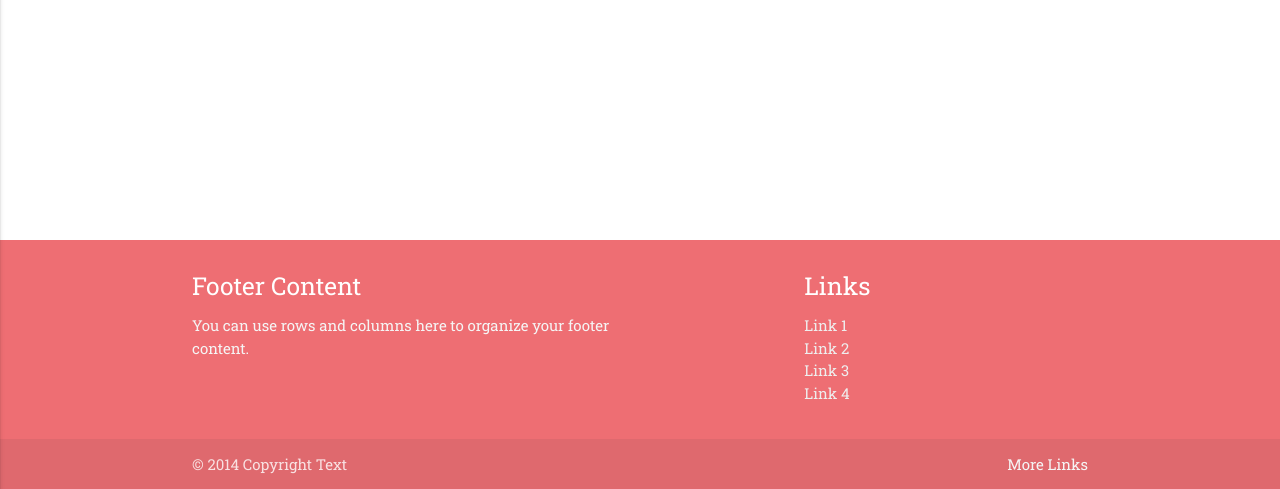
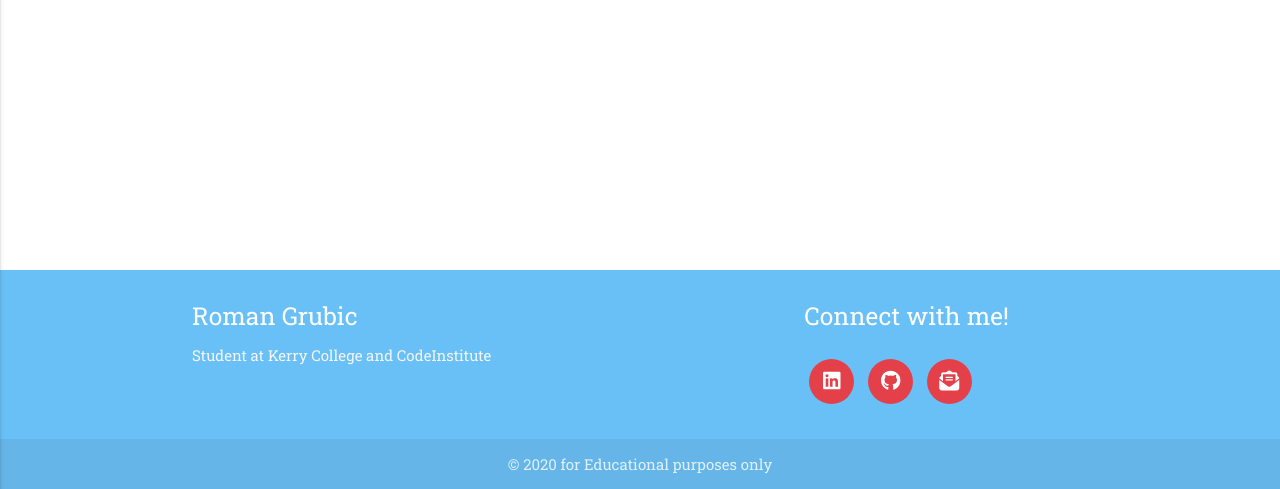
Before and after one commit to romangrubic/task-manager, a Flask app: page / in a window 1280 px wide. Shown: the part 311-800 px from the top of the page. Run offline with Flask 2, Linux system fonts and the light colour scheme; data that the repository does not hold is empty; some libraries are stand-ins or nearby versions.

Commit message:
Styled the footer and put links inside.

```diff
--- a/static/css/style.css
+++ b/static/css/style.css
@@ -39,3 +39,29 @@ main {
 .collapsible-body{
     margin: 5px 25px;
 }
+
+/* ---------- Footer -----------*/
+.page-footer{
+    background-color:rgb(105, 192, 247);
+}
+.list-inline{
+  display: inline-block;
+}
+.footer-icons{
+    margin: 15px 5px 0;
+    font-size: 20px;
+}
+.footer-icon {
+    width: 45px;
+    height: 45px;
+    border-radius: 50%;
+    padding:18px 0;
+    line-height: 7px;
+    text-align: center;
+    color: white;
+    background: #ff2424d0;
+    transition: all 0.35s ease-in-out;
+}
+.footer-icon:hover{
+    background: rgb(94, 190, 250);
+}
--- a/templates/base.html
+++ b/templates/base.html
@@ -7,6 +7,7 @@
 	<meta http-equiv="X-UA-Compatible" content="ie=edge">
 	<title>Task Manager - {{ tittle }}</title>
 	<link href="https://fonts.googleapis.com/icon?family=Material+Icons" rel="stylesheet">
+    <script src="https://kit.fontawesome.com/41a908fb89.js" crossorigin="anonymous"></script>
 	<link rel="stylesheet" href="https://cdnjs.cloudflare.com/ajax/libs/materialize/0.100.2/css/materialize.min.css">
     <link rel="icon" type="image/png" sizes="16x16" href="{{url_for('static', filename='images/icon/tittle-icon.png')}}">
 	<link rel="stylesheet" href="{{url_for('static', filename='css/style.css')}}" type="text/css">
@@ -43,24 +44,27 @@
           <div class="container">
             <div class="row">
               <div class="col l6 s12">
-                <h5 class="white-text">Footer Content</h5>
-                <p class="grey-text text-lighten-4">You can use rows and columns here to organize your footer content.</p>
+                <h5 class="white-text">Roman Grubic</h5>
+                <p class="grey-text text-lighten-4">Student at Kerry College and CodeInstitute</p>
               </div>
               <div class="col l4 offset-l2 s12">
-                <h5 class="white-text">Links</h5>
+                <h5 class="white-text">Connect with me!</h5>
                 <ul>
-                  <li><a class="grey-text text-lighten-3" href="#!">Link 1</a></li>
-                  <li><a class="grey-text text-lighten-3" href="#!">Link 2</a></li>
-                  <li><a class="grey-text text-lighten-3" href="#!">Link 3</a></li>
-                  <li><a class="grey-text text-lighten-3" href="#!">Link 4</a></li>
+                  <li class="list-inline footer-icons"><a href="https://www.linkedin.com/in/roman-grubic-b835ab67/" target="-blank">
+						<i class="fab fa-linkedin  footer-icon" aria-hidden="true"></i>
+						<span class="sr-only">LinkedIn</span></a></li>
+                  <li class="list-inline footer-icons"><a href="https://github.com/romangrubic" target="-blank">
+						<i class="fab fa-github  footer-icon" aria-hidden="true"></i>
+						<span class="sr-only">Github</span></a></li>
+                  <li class="list-inline footer-icons"><i class="fas fa-envelope-open-text footer-icon" aria-hidden="true" data-toggle="modal" data-target="#contactModal"></i>
+					<span class="sr-only">E-mail</span></li>
                 </ul>
               </div>
             </div>
           </div>
           <div class="footer-copyright">
-            <div class="container">
-            © 2014 Copyright Text
-            <a class="grey-text text-lighten-4 right" href="#!">More Links</a>
+            <div class="container center">
+            © 2020 for Educational purposes only
             </div>
           </div>
         </footer>
```
